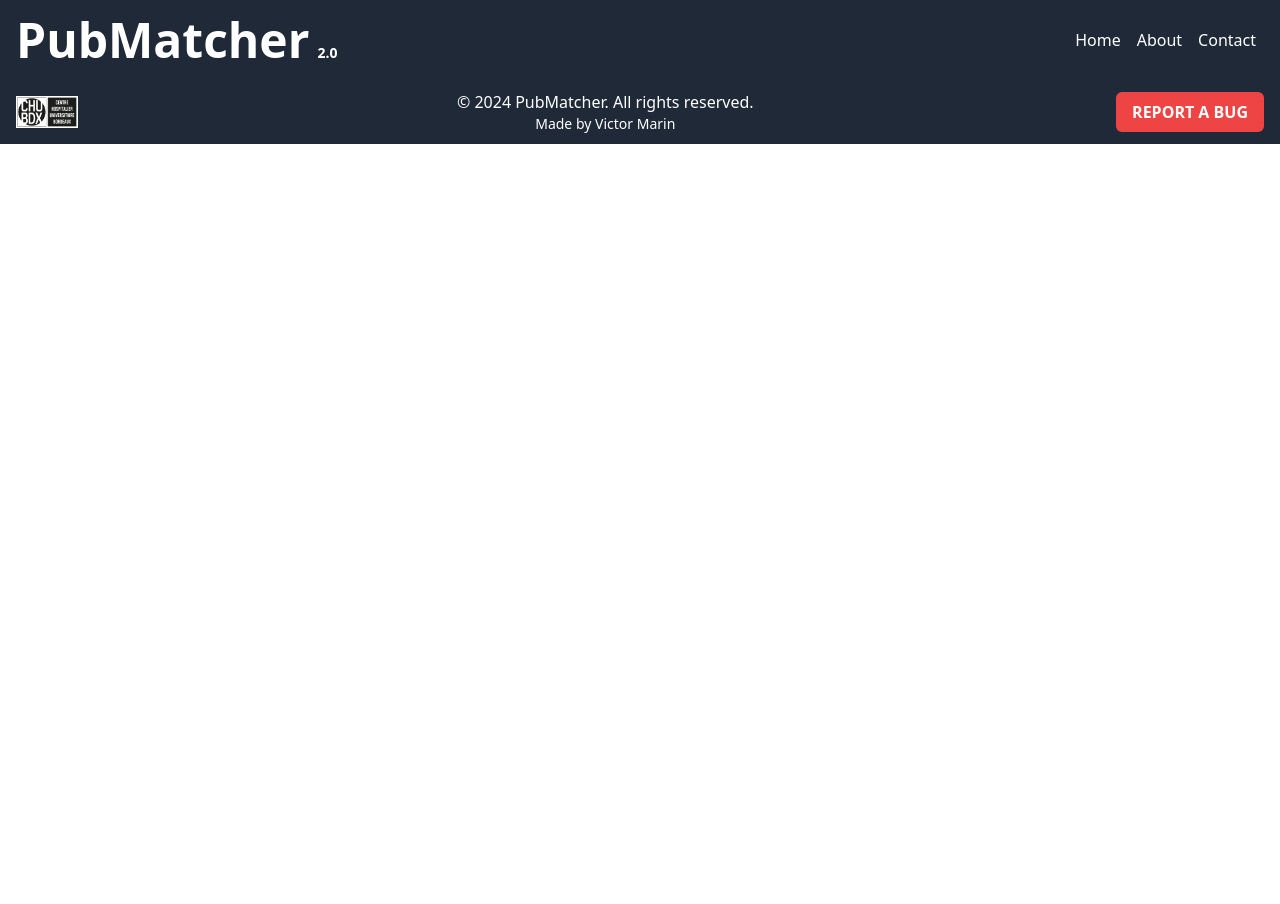
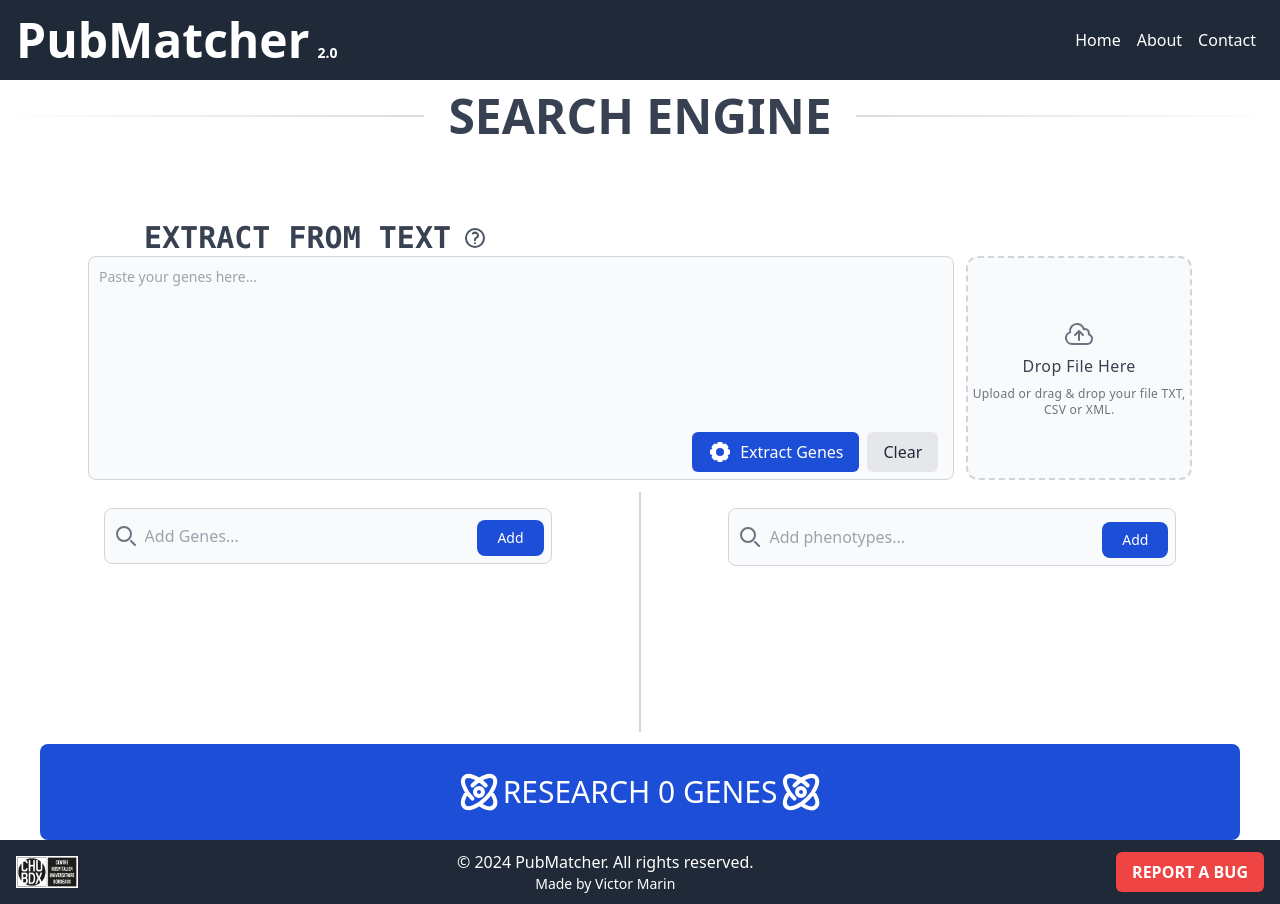
Before and after one commit to victormar1/PubMatcher, a Vue app: page /search in a window 1280 px wide. Before the commit the page ends 800 px from the top, so only its background shows below. Built offline with nearby package versions, Linux system fonts and the light colour scheme; the HTML template or start-up script is replaced by a standard one.

Commit message:
feat: queries from url (maybe)

```diff
--- a/src/components/SearchBuildingModule.vue
+++ b/src/components/SearchBuildingModule.vue
@@ -94,6 +94,16 @@ import SearchBuildingModule from "./SearchBuildingModule";
 
 export default {
     name: "SearchBuildingModule",
+    props: {
+        genes: { type: Array, default: () => [] },
+        phenotypes: { type: Array, default: () => [] },
+    },
+    data() {
+        return {
+            genesInput: this.genes.join(', '),
+            phenotypesInput: this.phenotypes.join(', '),
+        };
+    },
     mounted() {
         // Initialize sessionStorage
         if (!sessionStorage.getItem('data')) {
@@ -102,11 +112,56 @@ export default {
 
         this.displayItems('gene');
         this.displayItems('phenotype');
+
+
+        if (this.genes.length || this.phenotypes.length) {
+            this.performSearch();
+        }
     },
     created() {
     this.debouncedShowSuggestions = this.debounce(this.showSuggestions, 300);
     },
     methods: {
+        async performSearch() {
+            const queryData = {
+                genes: this.genesInput.split(',').map(g => g.trim()),
+                phenotypes: this.phenotypesInput.split(',').map(p => p.trim()),
+            };
+
+            try {
+                const response = await fetch('/api/search', {
+                    method: 'POST',
+                    headers: { 'Content-Type': 'application/json' },
+                    body: JSON.stringify(queryData),
+                });
+
+                const data = await response.json();
+                this.$emit('search-complete', data.results || []);
+            } catch (error) {
+                console.error("Error during search:", error);
+            }
+        },
+
+
+
+
+
+
+
+
+
+
+
+
+
+
+
+
+
+
+
+
+
         async showSuggestions(type) {
             const inputField = document.getElementById(type === 'gene' ? "geneInput" : "phenotypeInput");
             const suggestionsContainer = document.getElementById(type === 'gene' ? "geneSuggestions" : "phenotypeSuggestions");
--- a/src/components/SearchModule.vue
+++ b/src/components/SearchModule.vue
@@ -7,7 +7,9 @@
         <ExtractionModule />
     </div>
     <div>
-        <SearchBuildingModule @search-complete="handleSearchComplete" />
+        <SearchBuildingModule @search-complete="handleSearchComplete"
+        :genes="genes"
+        :phenotypes="phenotypes" />
     </div>
     <ResultModule :results="searchResults" />
 </template>
@@ -38,6 +40,10 @@ export default {
         }
     }
     },
+    props: {
+        genes: { type: Array, default: () => [] },
+        phenotypes: { type: Array, default: () => [] },
+    },
     data() {
         return {
         searchResults: [], // Initialize searchResults
--- a/src/router.js
+++ b/src/router.js
@@ -3,11 +3,21 @@ import { createRouter, createWebHistory } from 'vue-router';
 import HomePage from './components/HomePage.vue';
 import AboutPage from './components/AboutPage.vue';
 import ContactPage from './components/ContactPage.vue';
+import SearchModule from './components/SearchModule.vue';
+
 
 const routes = [
   { path: '/', component: HomePage },
   { path: '/about', component: AboutPage },
   { path: '/contact', component: ContactPage },
+  {
+    path: '/search',
+    component: SearchModule, //enfer
+    props: route => ({
+        genes: route.query.genes ? route.query.genes.split(',') : [],
+        phenotypes: route.query.phenotypes ? route.query.phenotypes.split(',') : [],
+    }),
+},
 ];
 
 const router = createRouter({
```
